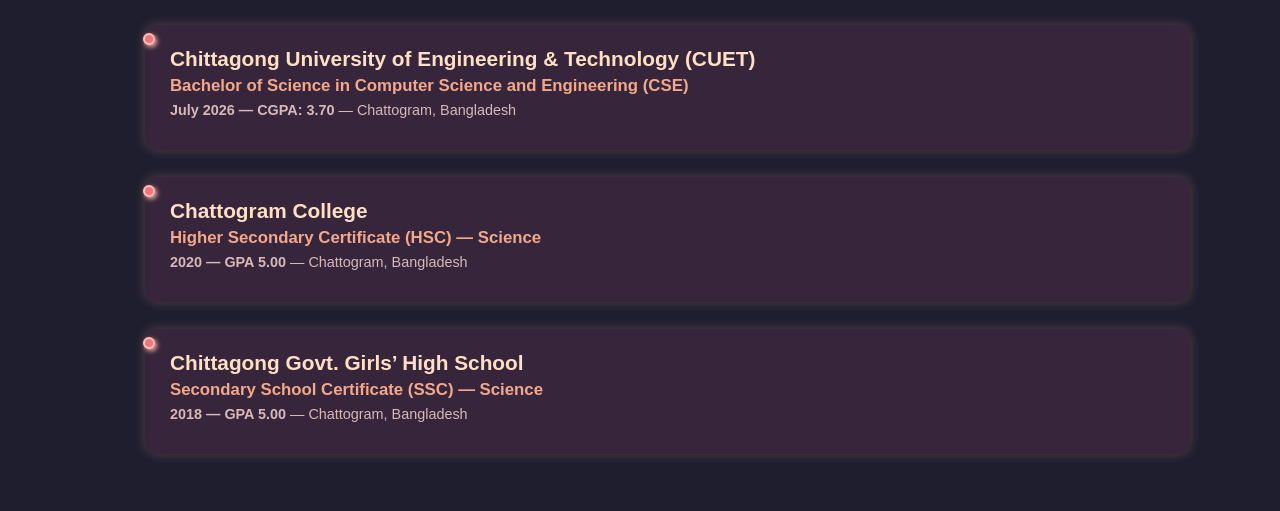
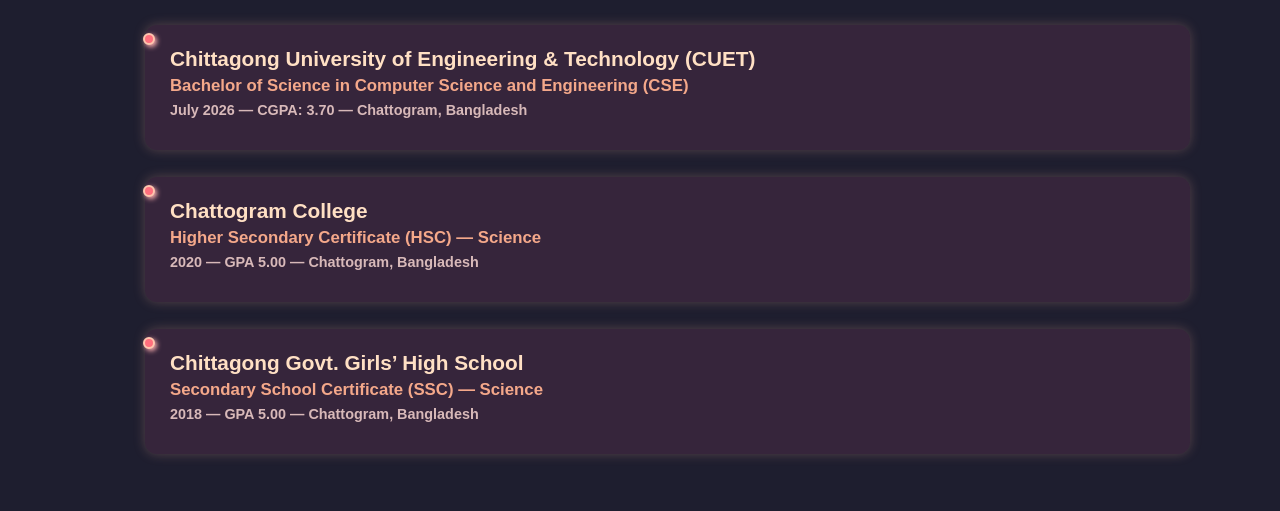
Before and after one commit to SHITICHY21/SHITICHY21.github.io, a Jekyll site: the page built from index.md, in a window 1280 px wide and 900 px high, scrolled down 1209 px. Shown: the part 158-669 px from the top of the window. Built offline with Jekyll 4.4.1, drawn with Linux system fonts in a browser that asks for light colours; our own code applies the rules of GitHub Pages for plain Markdown files.

Commit message:
Update default.html

```diff
--- a/_layouts/default.html
+++ b/_layouts/default.html
@@ -1429,7 +1429,7 @@
       <div class="timeline-card">
         <h3>Chittagong University of Engineering & Technology (CUET)</h3>
         <h4>Bachelor of Science in Computer Science and Engineering (CSE)</h4>
-        <p class="year"><b>July 2026 — CGPA: 3.70 </b> — Chattogram, Bangladesh</p>
+        <p class="year"><b>July 2026 — CGPA: 3.70  — Chattogram, Bangladesh </b></p>
         <!-- <p class="details">
           Currently specializing in Artificial Intelligence, Machine Learning, Deep Learning
           and advanced software development. Engaged in academic research and collaborative work.
@@ -1443,7 +1443,7 @@
       <div class="timeline-card">
         <h3>Chattogram College</h3>
         <h4>Higher Secondary Certificate (HSC) — Science</h4>
-        <p class="year"><b>2020 — GPA 5.00 </b>— Chattogram, Bangladesh</p>
+        <p class="year"><b>2020 — GPA 5.00 — Chattogram, Bangladesh </b></p>
         <!-- <p class="details">
           Focused on science subjects with strong analytical, mathematical
           and problem-solving foundations essential for engineering.
@@ -1457,7 +1457,7 @@
       <div class="timeline-card">
         <h3>Chittagong Govt. Girls’ High School</h3>
         <h4>Secondary School Certificate (SSC) — Science</h4>
-        <p class="year"><b>2018 — GPA 5.00 </b>— Chattogram, Bangladesh</p>
+        <p class="year"><b>2018 — GPA 5.00 — Chattogram, Bangladesh</b></p>
         <!-- <!-- <p class="details"> -->
           <!-- Achieved strong academic results and developed a lifelong passion
           for learning, leadership and scientific exploration. -->
```
